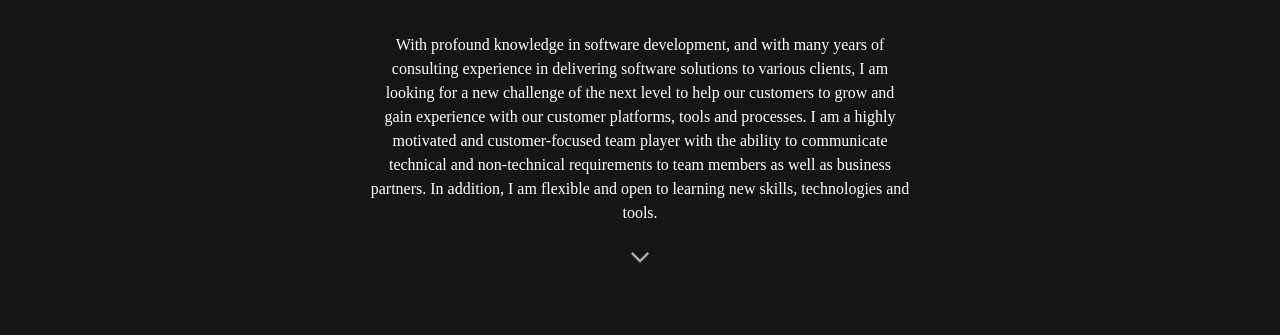
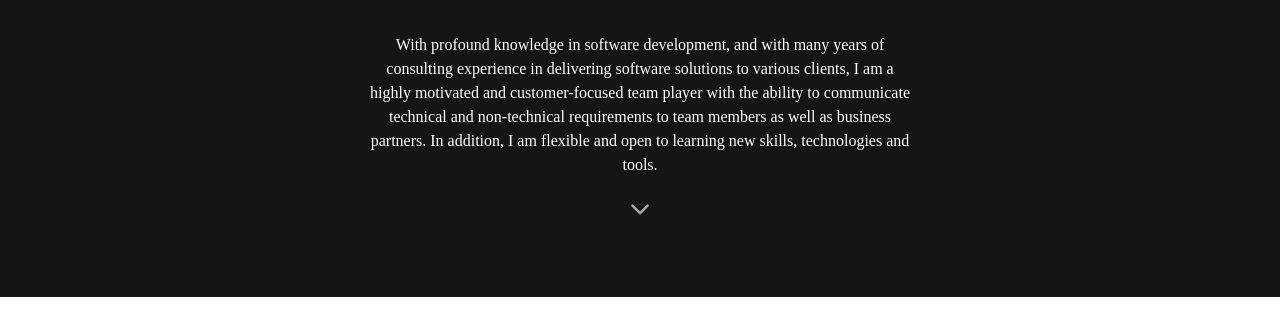
Before and after one commit to fourthisle/about, a plain HTML site: page index.html in a window 1280 px wide. Shown: the part 509-844 px from the top of the page. After the commit the page ends 806 px from the top, so only its background shows below. Drawn offline with nearby package versions, Linux system fonts and the light colour scheme; a web font is replaced by a local one.

Commit message:
update summary

```diff
--- a/index.html
+++ b/index.html
@@ -25,7 +25,7 @@
       </div>
       <div class="row">
         <div class="mx-auto col-lg-6 col-md-12">
-          <p>With profound knowledge in software development, and with many years of consulting experience in delivering software solutions to various clients, I am looking for a new challenge of the next level to help our customers to grow and gain experience with our customer platforms, tools and processes. I am a highly motivated and customer-focused team player with the ability to communicate technical and non-technical requirements to team members as well as business partners. In addition, I am flexible and open to learning new skills, technologies and tools.</p>
+          <p>With profound knowledge in software development, and with many years of consulting experience in delivering software solutions to various clients, I am a highly motivated and customer-focused team player with the ability to communicate technical and non-technical requirements to team members as well as business partners. In addition, I am flexible and open to learning new skills, technologies and tools.</p>
         </div>
       </div>
       <div class="row">
```
